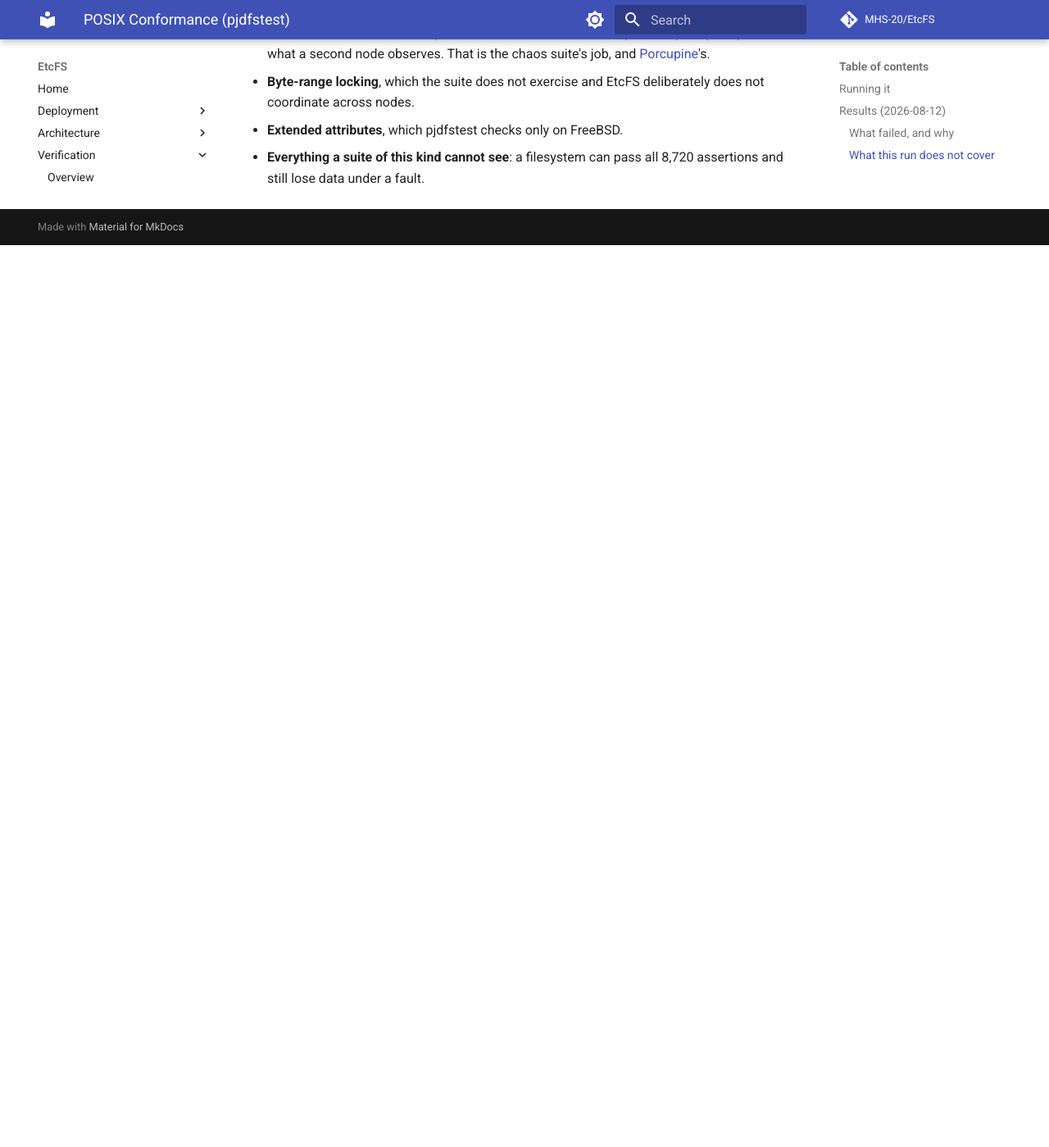
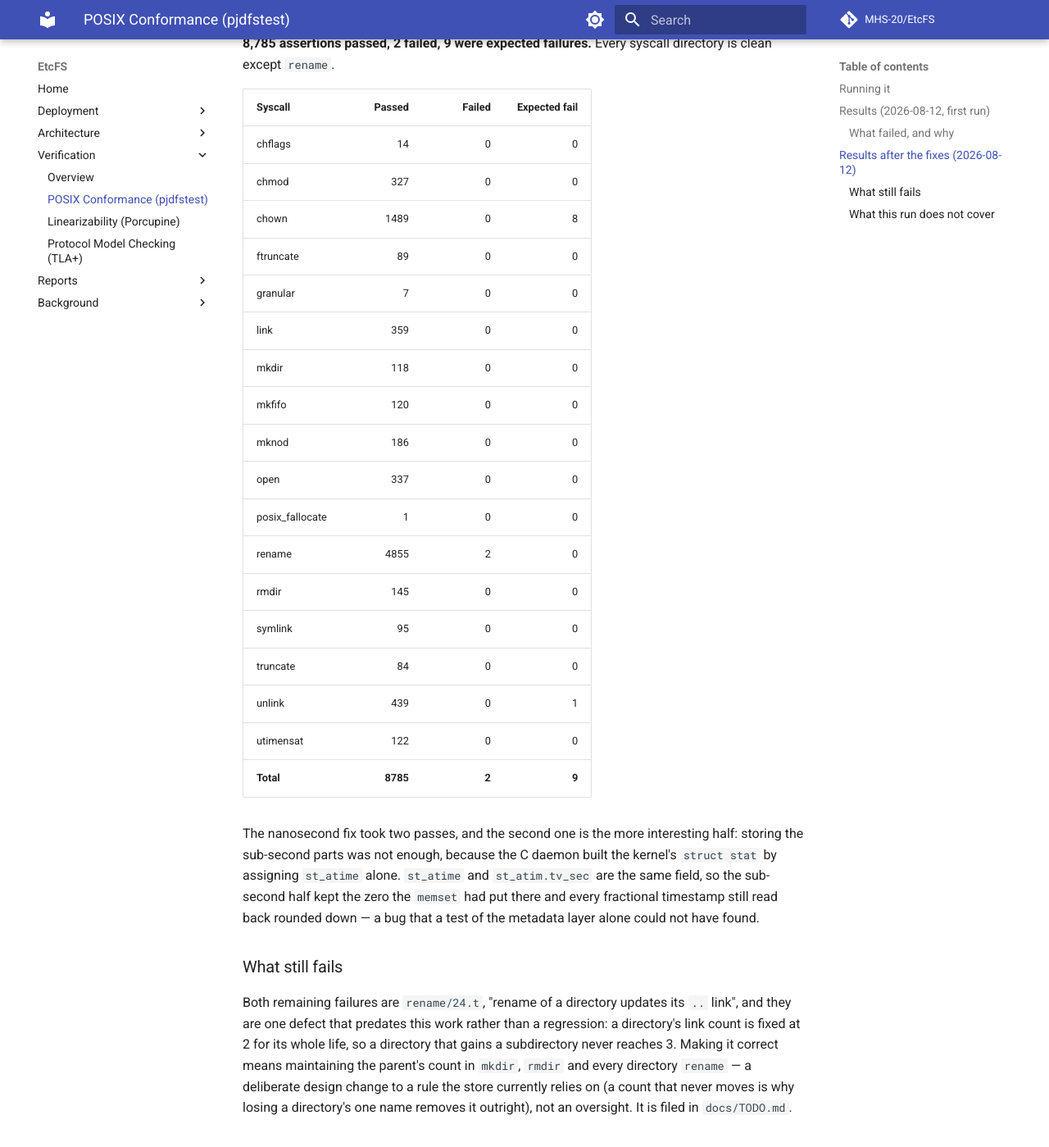
Before and after one commit to MHS-20/EtcFS, an MkDocs documentation site: the page built from docs/verification/pjdfstest.md, in a window 1280 px wide and 1400 px high, scrolled down 3698 px. Shown: the whole window at 82% size. Built offline with MkDocs 1.6.1 and Material for MkDocs 9.7.7, drawn with Linux system fonts in a browser that asks for light colours; comment, search, counter and statistics services are not loaded; before the commit the page ends 3997 px from its top, so only the background shows below that; some of the changed text lies outside the part shown.

Commit message:
docs(verification): publish the conformance results after the fixes

```diff
--- a/docs/verification/pjdfstest.md
+++ b/docs/verification/pjdfstest.md
@@ -34,7 +34,7 @@ start any container at all. The script detects this and applies
 `docker-compose.pjdfstest.hostnet.yml`, which moves everything to host
 networking.
 
-## Results (2026-08-12)
+## Results (2026-08-12, first run)
 
 Upstream pjdfstest at `master`, single node, Linux 7.1 host, FUSE 3, run over
 a sparse 8 GiB file device.
@@ -140,8 +140,51 @@ fields are appended to the record rather than folded into the timestamps, so a
 record written before they existed still decodes, with its sub-second parts
 reading as the zero it stored.
 
-All five are tracked in `docs/TODO.md`; a re-run of the suite is the next
-thing this page should carry.
+All five are tracked in `docs/TODO.md`.
+
+## Results after the fixes (2026-08-12)
+
+**8,785 assertions passed, 2 failed, 9 were expected failures.** Every syscall
+directory is clean except `rename`.
+
+| Syscall | Passed | Failed | Expected fail |
+|---------|-------:|-------:|--------------:|
+| chflags | 14 | 0 | 0 |
+| chmod | 327 | 0 | 0 |
+| chown | 1489 | 0 | 8 |
+| ftruncate | 89 | 0 | 0 |
+| granular | 7 | 0 | 0 |
+| link | 359 | 0 | 0 |
+| mkdir | 118 | 0 | 0 |
+| mkfifo | 120 | 0 | 0 |
+| mknod | 186 | 0 | 0 |
+| open | 337 | 0 | 0 |
+| posix_fallocate | 1 | 0 | 0 |
+| rename | 4855 | 2 | 0 |
+| rmdir | 145 | 0 | 0 |
+| symlink | 95 | 0 | 0 |
+| truncate | 84 | 0 | 0 |
+| unlink | 439 | 0 | 1 |
+| utimensat | 122 | 0 | 0 |
+| **Total** | **8785** | **2** | **9** |
+
+The nanosecond fix took two passes, and the second one is the more interesting
+half: storing the sub-second parts was not enough, because the C daemon built
+the kernel's `struct stat` by assigning `st_atime` alone. `st_atime` and
+`st_atim.tv_sec` are the same field, so the sub-second half kept the zero the
+`memset` had put there and every fractional timestamp still read back rounded
+down — a bug that a test of the metadata layer alone could not have found.
+
+### What still fails
+
+Both remaining failures are `rename/24.t`, "rename of a directory updates its
+`..` link", and they are one defect that predates this work rather than a
+regression: a directory's link count is fixed at 2 for its whole life, so a
+directory that gains a subdirectory never reaches 3. Making it correct means
+maintaining the parent's count in `mkdir`, `rmdir` and every directory
+`rename` — a deliberate design change to a rule the store currently relies on
+(a count that never moves is why losing a directory's one name removes it
+outright), not an oversight. It is filed in `docs/TODO.md`.
 
 ### What this run does not cover
 
```
Also changed, not shown: docs/NEXT_STEPS.md (+7 -6 lines), docs/TODO.md (+2 -1 lines).
